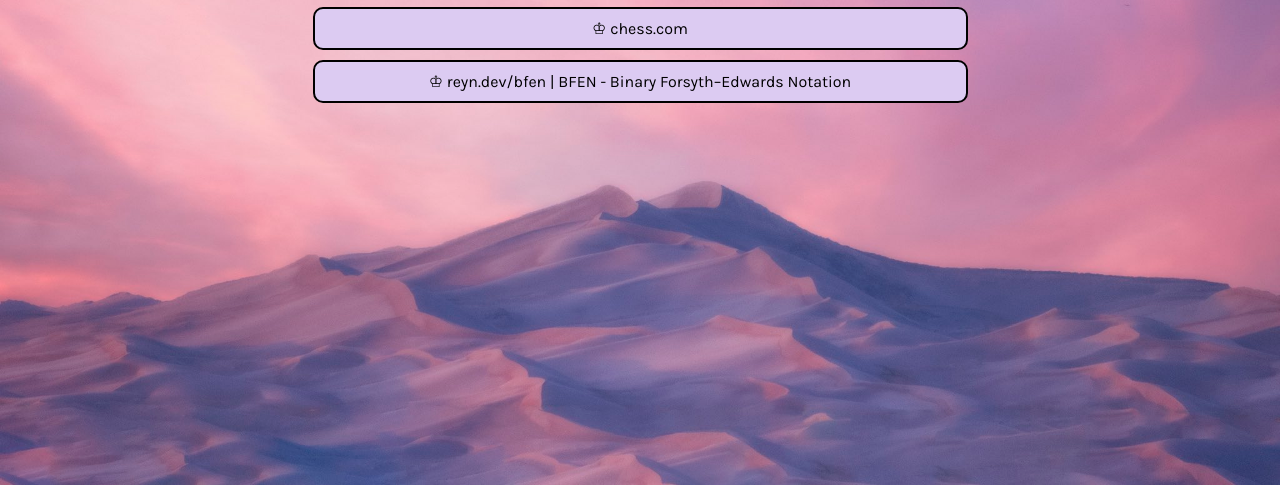
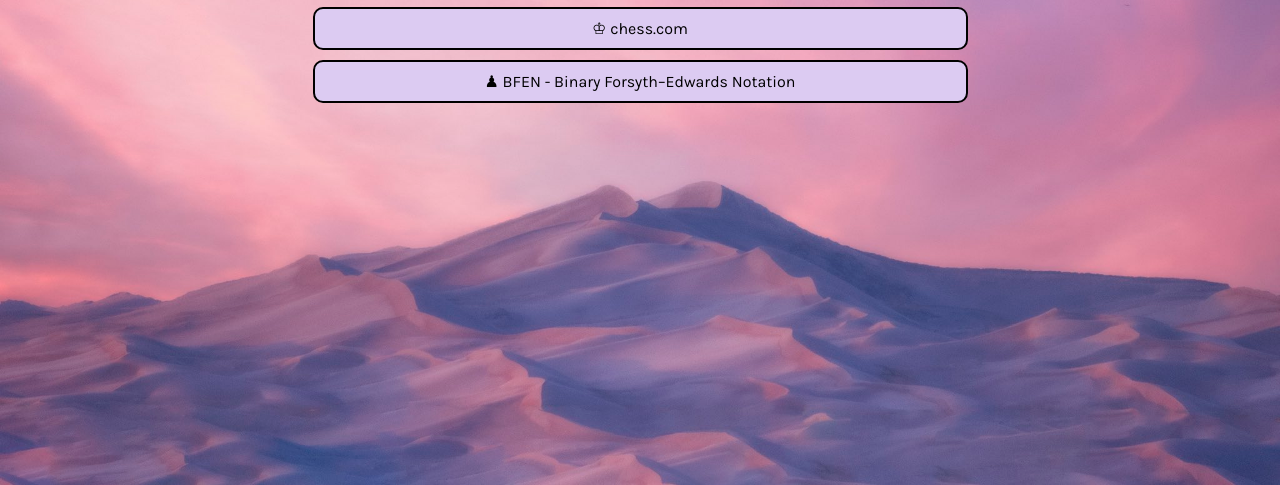
Before and after one commit to rudy-reyn/rudy-reyn.github.io, a plain HTML site: page index.html in a window 1280 px wide. Shown: the part 355-840 px from the top of the page. Drawn offline with Linux system fonts and the light colour scheme.

Commit message:
Update index.html

```diff
--- a/index.html
+++ b/index.html
@@ -43,7 +43,7 @@
         ♔ chess.com
       </a>
       <a class="link" href="https://reyn.dev/bfen" target="_blank">
-        ♔ reyn.dev/bfen | BFEN - Binary Forsyth–Edwards Notation
+        ♟ BFEN - Binary Forsyth–Edwards Notation
       </a>
     </div>
   </body>
```
